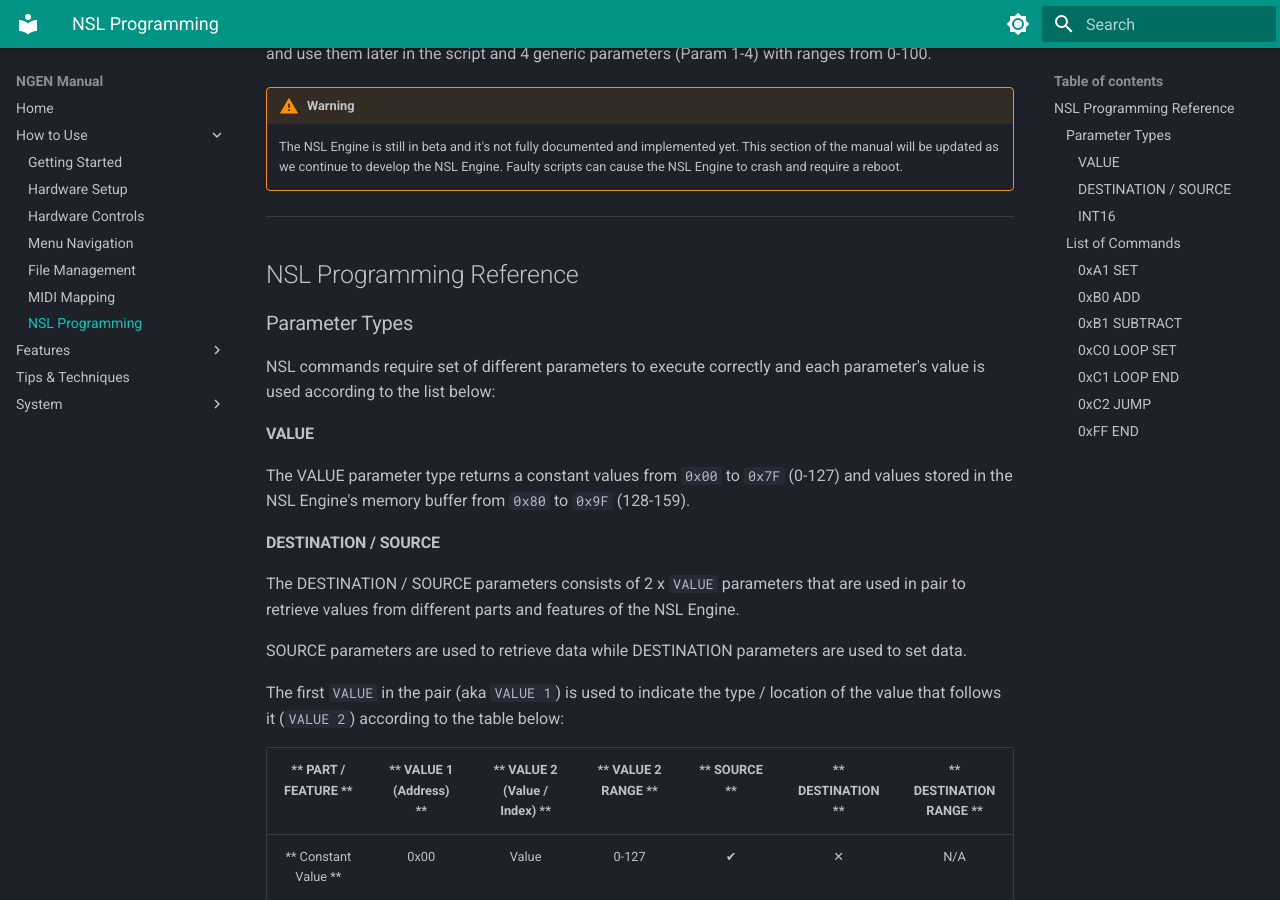
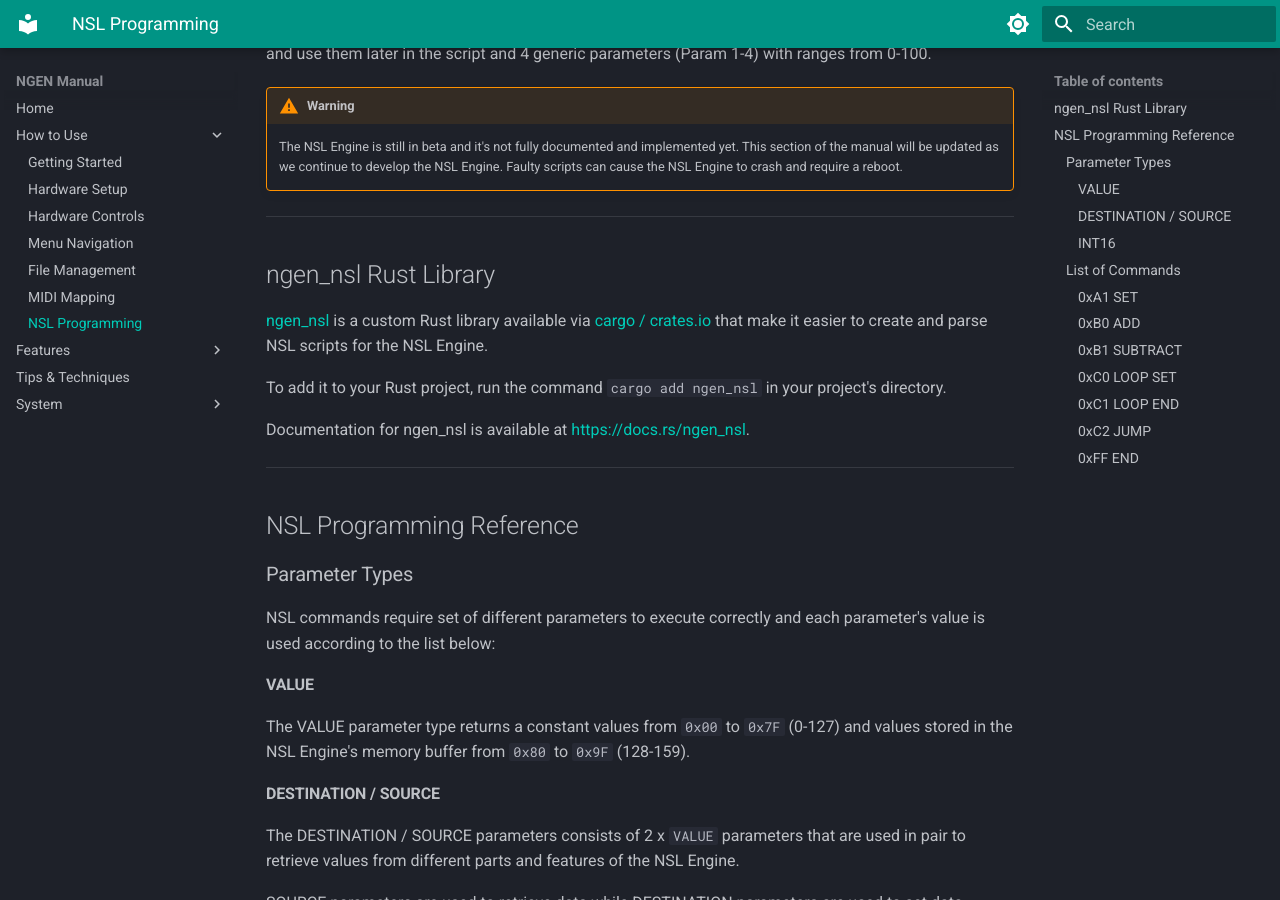
Before and after one commit to SpektroAudio/NGEN-UserManual, an MkDocs documentation site: the page built from docs/nsl.md, in a window 1280 px wide and 900 px high, scrolled down 417 px. Built offline with MkDocs 1.6.1 and Material for MkDocs 9.7.7, drawn with Linux system fonts in a browser that asks for light colours.

Commit message:
Added info about ngen_nsl

````diff
--- a/docs/nsl.md
+++ b/docs/nsl.md
@@ -14,6 +14,15 @@
     The NSL Engine is still in beta and it's not fully documented and implemented yet. This section of the manual will be updated as we continue to develop the NSL Engine.
     Faulty scripts can cause the NSL Engine to crash and require a reboot.
 
+---
+
+## ngen_nsl Rust Library
+
+[ngen_nsl](https://github.com/spektroaudio/ngen_nsl) is a custom Rust library available via [cargo / crates.io](https://crates.io/crates/ngen_nsl) that make it easier to create and parse NSL scripts for the NSL Engine.
+
+To add it to your Rust project, run the command ```cargo add ngen_nsl``` in your project's directory.
+
+Documentation for ngen_nsl is available at [https://docs.rs/ngen_nsl](https://docs.rs/ngen_nsl).
 
 ---
 
````
Also changed, not shown: 1 other file.
